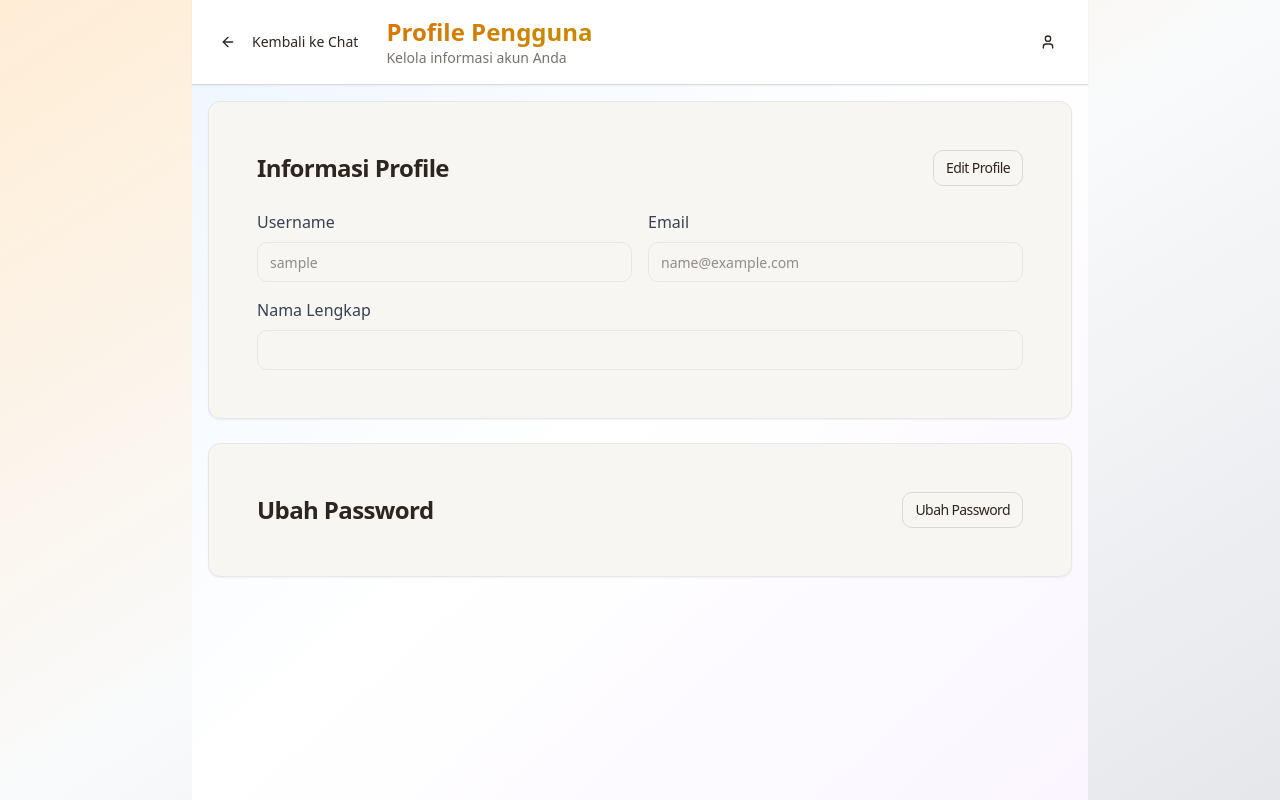
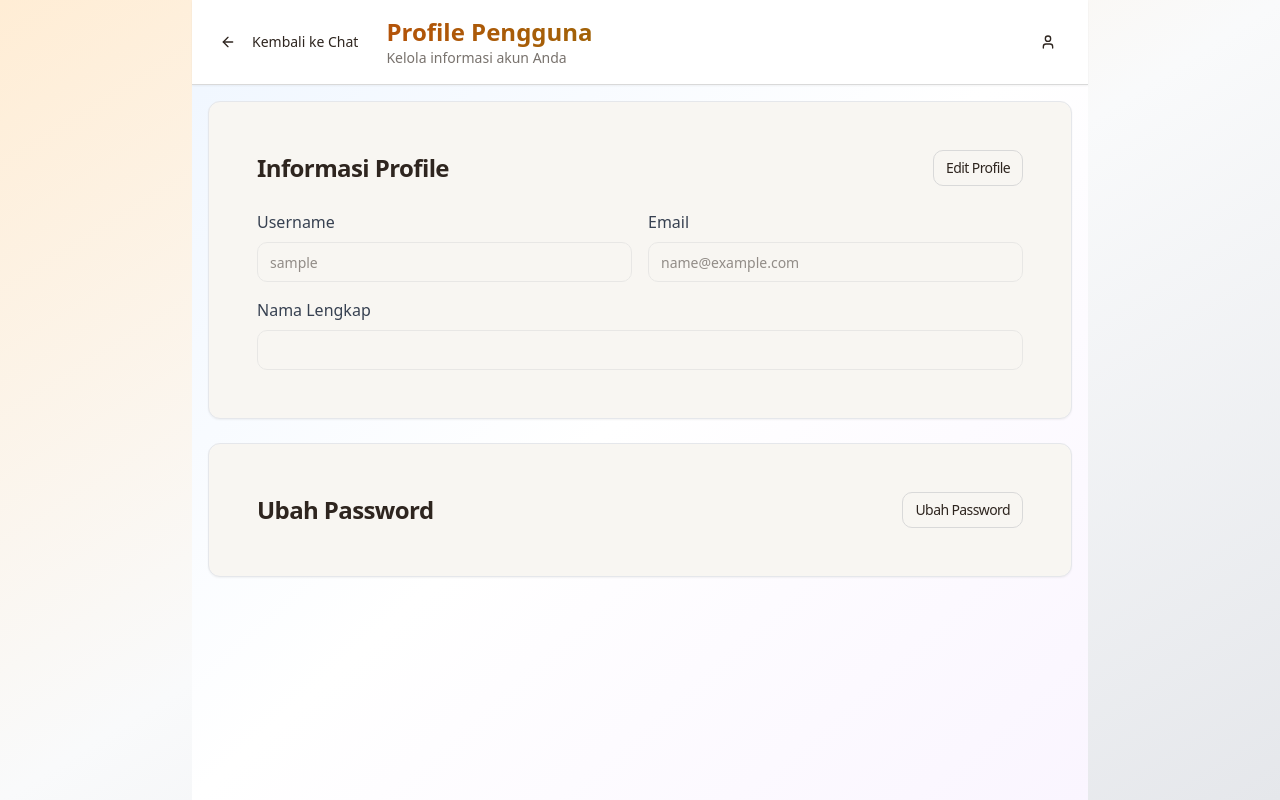
Before and after one commit to Universitas-Cakrawala/aksara-ai, a React (Vite) app in the folder aksara-ai-frontend/: page /profile in a window 1280 px wide. Built offline with nearby package versions, Linux system fonts and the light colour scheme; no server answers; sample sign-in values are in the browser's storage; the HTML template or start-up script is replaced by a standard one.

Commit message:
fix: Update profile header gradient colors for improved visibility

```diff
--- a/aksara-ai-frontend/src/pages/ProfilePage.tsx
+++ b/aksara-ai-frontend/src/pages/ProfilePage.tsx
@@ -178,7 +178,7 @@ const ProfilePage: React.FC = () => {
                             Kembali ke Chat
                         </Button>
                         <div>
-                            <h1 className="bg-gradient-to-r from-amber-600 to-yellow-600 bg-clip-text text-2xl font-bold text-transparent">
+                            <h1 className="bg-gradient-to-r from-amber-700 to-yellow-700 bg-clip-text text-2xl font-bold text-transparent">
                                 Profile Pengguna
                             </h1>
                             <p className="text-sm text-muted-foreground">Kelola informasi akun Anda</p>
```
